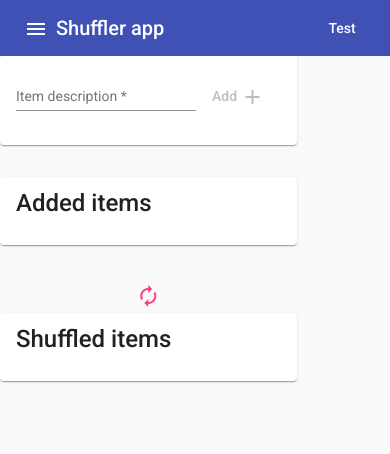
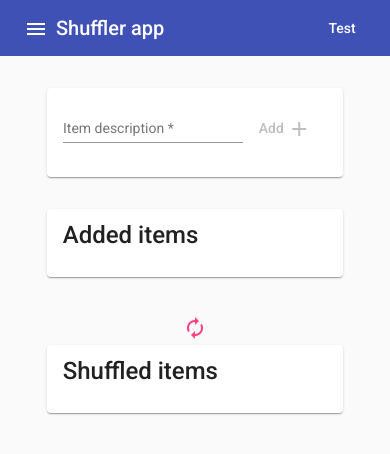
Before and after one commit to aldnoah93/shuffler, an Angular app: page / in a window 390 px wide. Shown: the top 454 px of the page. Built offline with nearby package versions, Linux system fonts and the light colour scheme.

Commit message:
center shuffle component

```diff
--- a/src/app/shuffle/shuffle.component.html
+++ b/src/app/shuffle/shuffle.component.html
@@ -1,5 +1,5 @@
-<section class="flex flex-col flex-wrap items-start">
-  <div class="flex flex-col md:flex-row md:items-start gap-8">
+<section class="flex flex-col flex-wrap items-center mt-8">
+  <div class="flex flex-col items-center md:flex-row md:items-start gap-8">
     <div class="w-full md:w-1/3">
       <app-shuffle-input-form (newItemEvent)="addItem($event)"></app-shuffle-input-form>
     </div>
```
